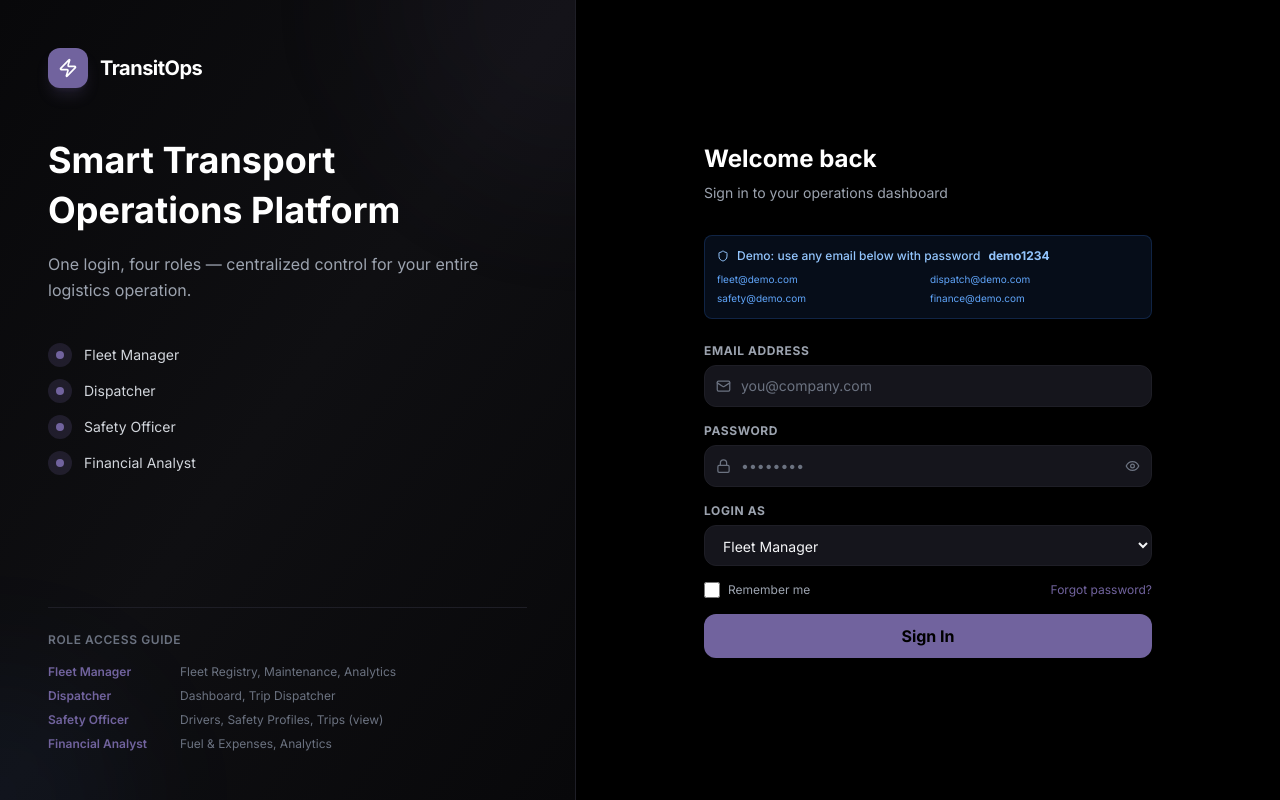
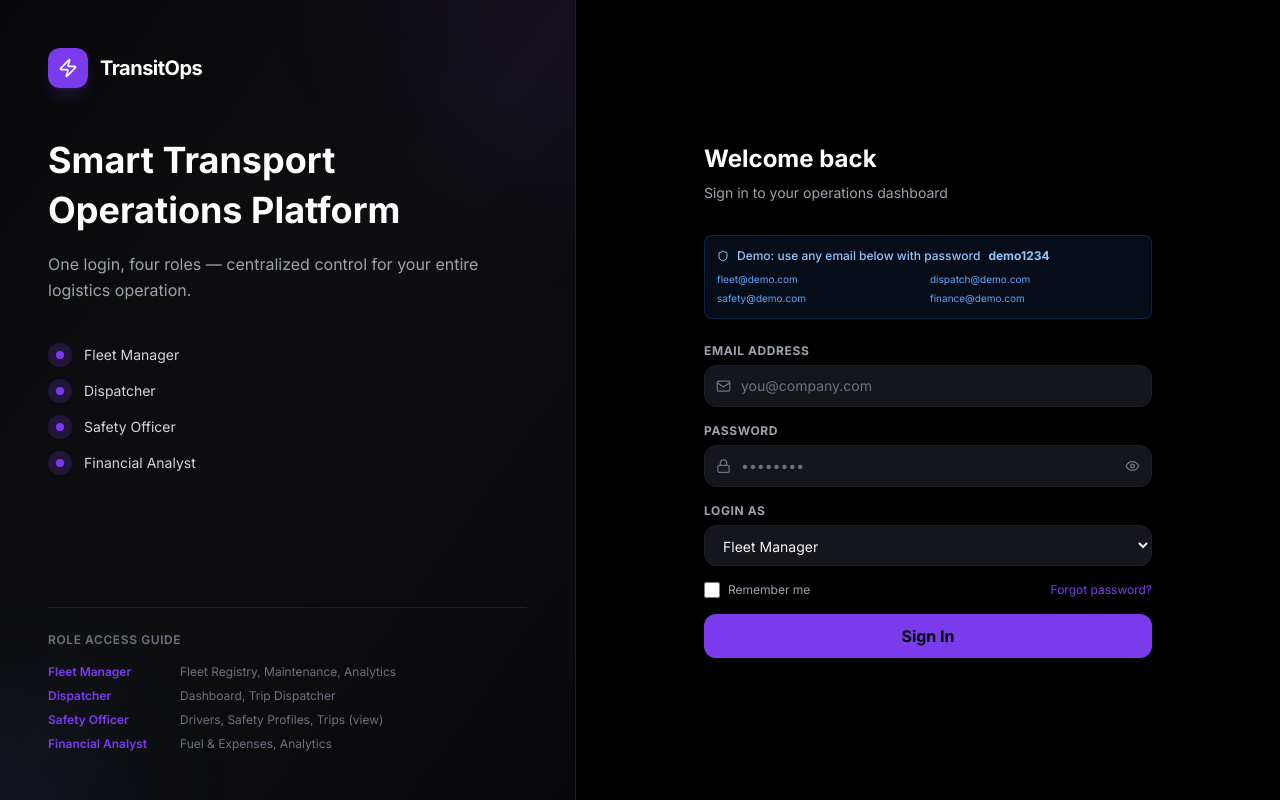
Before and after one commit to jiyanmansuri/TransitOps, a React (Vite) app in the folder client/: page /login in a window 1280 px wide. Built offline with nearby package versions, Linux system fonts and the light colour scheme.

Commit message:
style: upgrade accent color to vivid electric violet #7C3AED for premium aesthetic

```diff
--- a/client/src/components/Sidebar.tsx
+++ b/client/src/components/Sidebar.tsx
@@ -40,14 +40,14 @@ export default function Sidebar() {
       <div className="p-5 border-b border-dark-500/80 bg-gradient-to-b from-black to-transparent">
         <div className="flex items-center gap-3">
           <div className="w-9 h-9 rounded-xl bg-gradient-to-br from-dark-700 to-dark-800 border border-dark-500 flex items-center justify-center shadow-lg shadow-black/80 hover:border-accent-amber/40 transition-all duration-500 group cursor-pointer">
-            <Compass size={16} className="text-accent-amber drop-shadow-[0_0_6px_rgba(113,99,158,0.6)] group-hover:rotate-45 transition-transform duration-500" />
+            <Compass size={16} className="text-accent-amber drop-shadow-[0_0_6px_rgba(124,58,237,0.7)] group-hover:rotate-45 transition-transform duration-500" />
           </div>
           <div>
             <div className="flex items-center gap-1.5">
               <span className="font-extrabold text-sm tracking-wider uppercase text-transparent bg-clip-text bg-gradient-to-r from-white via-gray-100 to-accent-amber">
                 TransitOps
               </span>
-              <span className="w-1.5 h-1.5 rounded-full bg-accent-amber animate-pulse shadow-[0_0_6px_#71639e]" />
+              <span className="w-1.5 h-1.5 rounded-full bg-accent-amber animate-pulse shadow-[0_0_8px_#7c3aed]" />
             </div>
             <div className="text-[8px] font-bold text-gray-500 tracking-widest uppercase mt-0.5">
               Control Gateway
--- a/client/src/pages/AnalyticsPage.tsx
+++ b/client/src/pages/AnalyticsPage.tsx
@@ -44,7 +44,7 @@ export default function AnalyticsPage() {
   const topCostliest = [...(vehicleRoi || [])].sort((a, b) => b.totalCost - a.totalCost).slice(0, 6);
   const topRoi = [...(vehicleRoi || [])].sort((a, b) => b.roi - a.roi).slice(0, 5);
 
-  const COLORS = ['#2b2643', '#483d6d', '#71639e', '#8f7fc2', '#b1a1d7', '#cfc5e7'];
+  const COLORS = ['#3b1679', '#5b21b6', '#7c3aed', '#a78bfa', '#c4b5fd', '#ede9fe'];
 
   return (
     <div className="p-6 space-y-6">
--- a/client/src/pages/DashboardPage.tsx
+++ b/client/src/pages/DashboardPage.tsx
@@ -46,7 +46,7 @@ interface Driver {
 const STATUS_COLORS = {
   Available: '#10b981',
   OnTrip: '#3b82f6',
-  InShop: '#71639e',
+  InShop: '#7c3aed',
   Retired: '#ef4444',
 };
 
--- a/client/tailwind.config.js
+++ b/client/tailwind.config.js
@@ -4,19 +4,19 @@ export default {
   theme: {
     extend: {
       colors: {
-        // Override Tailwind's amber palette → Odoo purple shades
+        // Override Tailwind's amber palette → vivid electric violet shades
         amber: {
-          50:  '#f2f0f9',
-          100: '#e6e1f3',
-          200: '#cfc5e7',
-          300: '#b1a1d7',
-          400: '#8f7fc2', // light Odoo purple
-          500: '#71639e', // Odoo primary purple
-          600: '#5a4d87',
-          700: '#483d6d',
-          800: '#383056',
-          900: '#2b2643',
-          950: '#1b172a',
+          50:  '#f5f3ff',
+          100: '#ede9fe',
+          200: '#ddd6fe',
+          300: '#c4b5fd',
+          400: '#a78bfa', // vivid violet light
+          500: '#7c3aed', // electric violet primary
+          600: '#6d28d9',
+          700: '#5b21b6',
+          800: '#4c1d95',
+          900: '#3b1679',
+          950: '#2e1065',
         },
         dark: {
           900: '#000000', // Absolute pure black canvas
@@ -27,8 +27,8 @@ export default {
           400: '#2c2c38', // Focus borders
         },
         accent: {
-          amber: '#71639e',       // Odoo primary purple
-          'amber-light': '#8f7fc2', // Odoo light purple
+          amber: '#7c3aed',       // Electric violet primary
+          'amber-light': '#a78bfa', // Vivid violet light
           blue: '#3b82f6',
           'blue-light': '#60a5fa',
           green: '#10b981',
@@ -41,7 +41,7 @@ export default {
         sans: ['Inter', 'system-ui', '-apple-system', 'sans-serif'],
       },
       boxShadow: {
-        'glow-amber': '0 0 15px rgba(113, 99, 158, 0.15)', // Odoo purple glow
+        'glow-amber': '0 0 20px rgba(124, 58, 237, 0.25)', // electric violet glow
         'glow-blue': '0 0 15px rgba(59, 130, 246, 0.15)',
         'glow-green': '0 0 15px rgba(16, 185, 129, 0.15)',
       }
```
